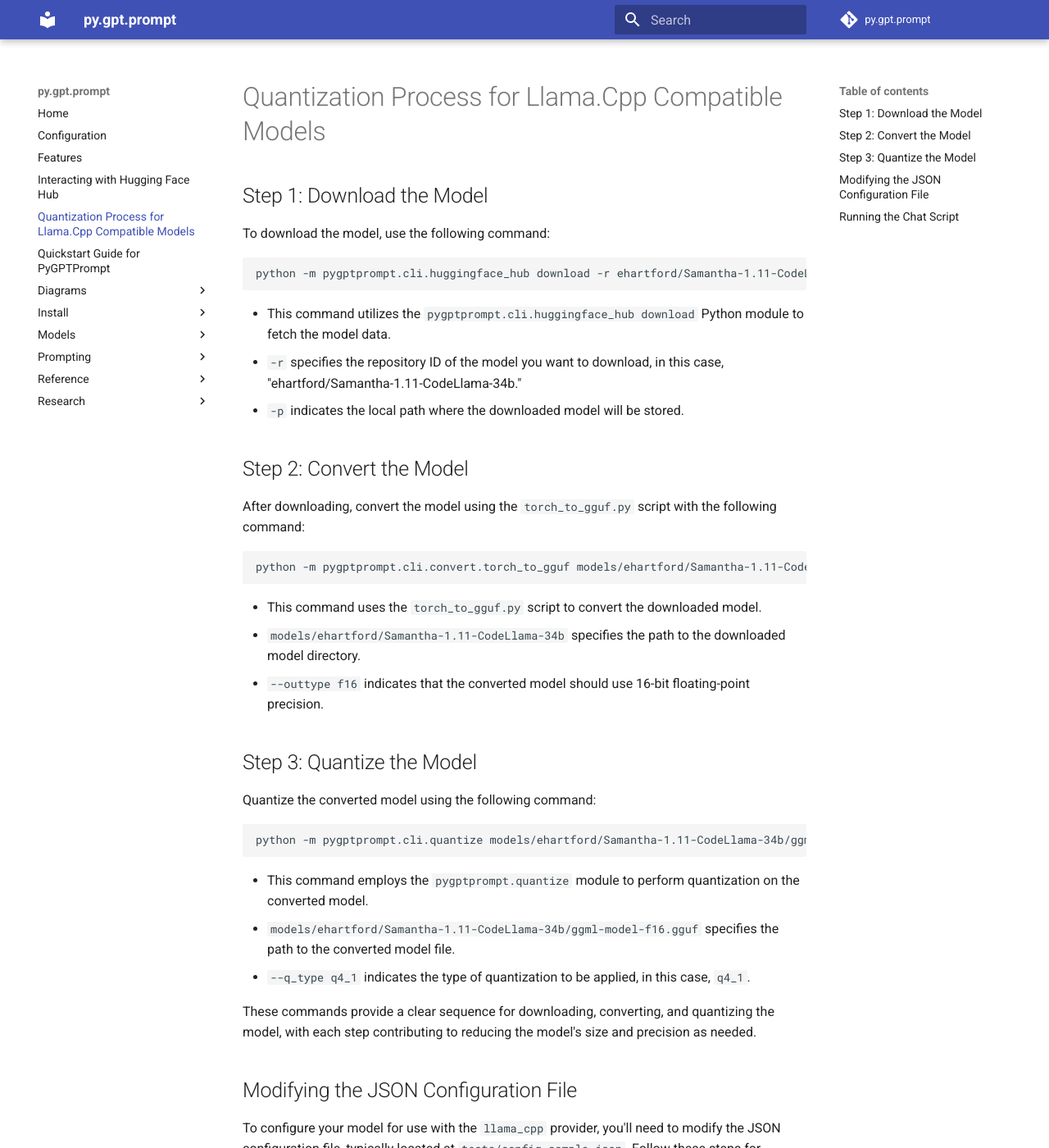
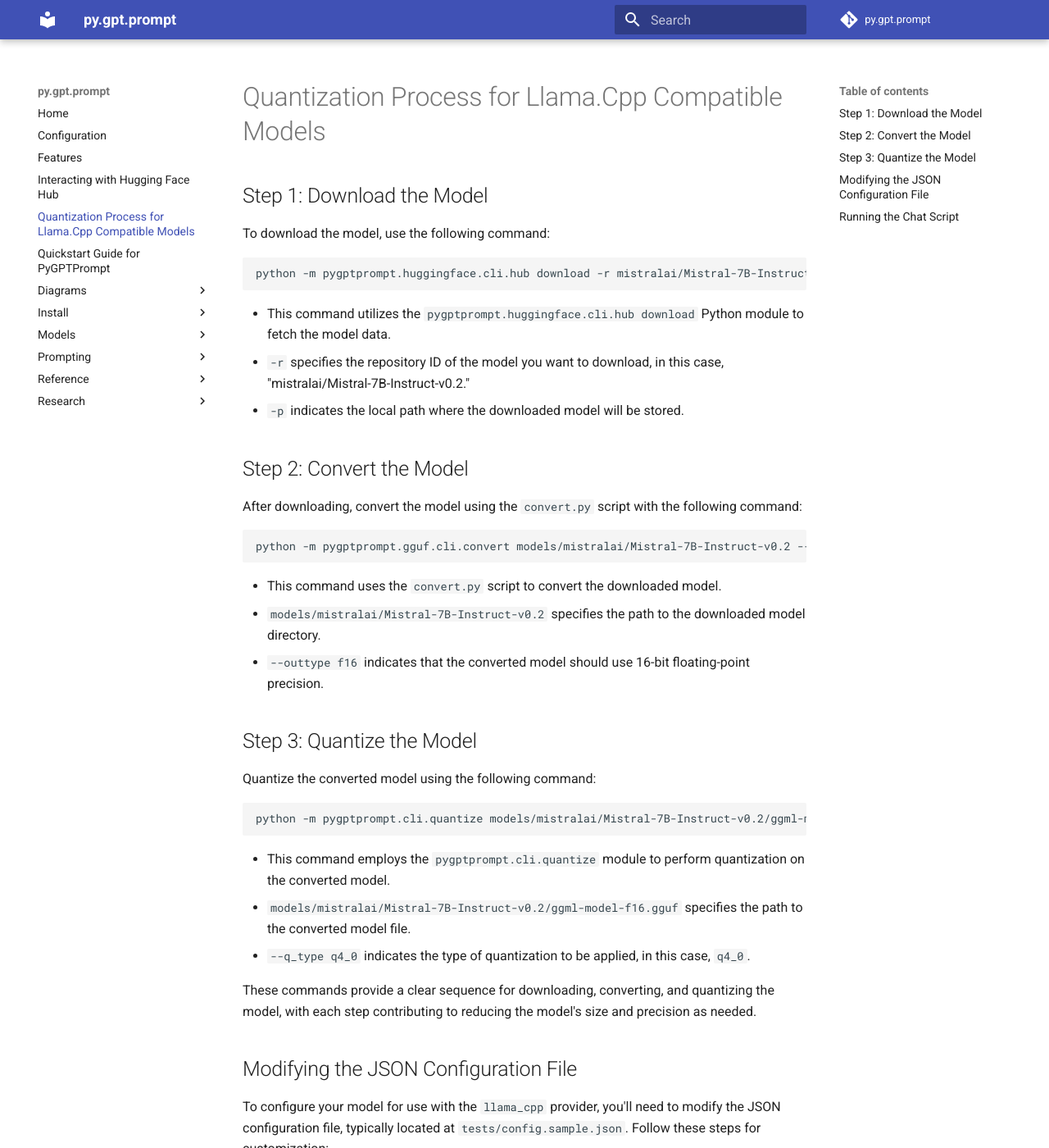
Before and after one commit to teleprint-me/py.gpt.prompt, an MkDocs documentation site: the page built from docs/quantization.md, in a window 1280 px wide and 1400 px high. Shown: the whole window at 82% size. Built offline with MkDocs 1.6.1 and Material for MkDocs 9.7.7, drawn with Linux system fonts in a browser that asks for light colours; comment, search, counter and statistics services are not loaded; some of the changed text lies outside the part shown.

Commit message:
docs: Update quantization document

````diff
--- a/docs/quantization.md
+++ b/docs/quantization.md
@@ -5,23 +5,23 @@
 To download the model, use the following command:
 
 ```sh
-python -m pygptprompt.cli.huggingface_hub download -r ehartford/Samantha-1.11-CodeLlama-34b -p models/ehartford/Samantha-1.11-CodeLlama-34b
+python -m pygptprompt.huggingface.cli.hub download -r mistralai/Mistral-7B-Instruct-v0.2 -p models/mistralai/Mistral-7B-Instruct-v0.2
 ```
 
-- This command utilizes the `pygptprompt.cli.huggingface_hub download` Python module to fetch the model data.
-- `-r` specifies the repository ID of the model you want to download, in this case, "ehartford/Samantha-1.11-CodeLlama-34b."
+- This command utilizes the `pygptprompt.huggingface.cli.hub download` Python module to fetch the model data.
+- `-r` specifies the repository ID of the model you want to download, in this case, "mistralai/Mistral-7B-Instruct-v0.2."
 - `-p` indicates the local path where the downloaded model will be stored.
 
 ## Step 2: Convert the Model
 
-After downloading, convert the model using the `torch_to_gguf.py` script with the following command:
+After downloading, convert the model using the `convert.py` script with the following command:
 
 ```sh
-python -m pygptprompt.cli.convert.torch_to_gguf models/ehartford/Samantha-1.11-CodeLlama-34b --outtype f16
+python -m pygptprompt.gguf.cli.convert models/mistralai/Mistral-7B-Instruct-v0.2 --outtype f16
 ```
 
-- This command uses the `torch_to_gguf.py` script to convert the downloaded model.
-- `models/ehartford/Samantha-1.11-CodeLlama-34b` specifies the path to the downloaded model directory.
+- This command uses the `convert.py` script to convert the downloaded model.
+- `models/mistralai/Mistral-7B-Instruct-v0.2` specifies the path to the downloaded model directory.
 - `--outtype f16` indicates that the converted model should use 16-bit floating-point precision.
 
 ## Step 3: Quantize the Model
@@ -29,15 +29,15 @@
 Quantize the converted model using the following command:
 
 ```sh
-python -m pygptprompt.cli.quantize models/ehartford/Samantha-1.11-CodeLlama-34b/ggml-model-f16.gguf --q_type q4_1
+python -m pygptprompt.cli.quantize models/mistralai/Mistral-7B-Instruct-v0.2/ggml-model-f16.gguf --q_type q4_0
 ```
 
-- This command employs the `pygptprompt.quantize` module to perform quantization
+- This command employs the `pygptprompt.cli.quantize` module to perform quantization
   on the converted model.
-- `models/ehartford/Samantha-1.11-CodeLlama-34b/ggml-model-f16.gguf` specifies
+- `models/mistralai/Mistral-7B-Instruct-v0.2/ggml-model-f16.gguf` specifies
   the path to the converted model file.
-- `--q_type q4_1` indicates the type of quantization to be applied, in this
-  case, `q4_1`.
+- `--q_type q4_0` indicates the type of quantization to be applied, in this
+  case, `q4_0`.
 
 These commands provide a clear sequence for downloading, converting, and
 quantizing the model, with each step contributing to reducing the model's size
@@ -59,12 +59,12 @@
        "model": {
          "repo_id": "teleprint-me/llama-2-7b-chat-GGUF",
          "filename": "llama-2-7b-chat.GGUF.q5_0.bin",
-         "local": "models/ehartford/Samantha-1.11-CodeLlama-34b/Samantha-1.11-CodeLlama-34b.GGUF.q4_1.bin",
+         "local": "models/mistralai/Mistral-7B-Instruct-v0.2/Mistral-7B-Instruct-v0.2.GGUF.q4_0.bin",
          // Other properties...
        },
        "system_prompt": {
          "role": "system",
-         "content": "My name is Samantha. I am a helpful assistant."
+         "content": "My name is Mistral. I am a helpful assistant."
        }
        // Other properties...
      }
@@ -107,15 +107,15 @@
 
    ```
    2023-09-12 00:06:18,161 - INFO - json.py:68 - JSON successfully loaded into memory
-   2023-09-12 00:06:18,161 - INFO - llama_cpp.py:91 - Using local model at models/ehartford/Samantha-1.11-CodeLlama-34b/Samantha-1.11-CodeLlama-34b.GGUF.q4_1.bin
+   2023-09-12 00:06:18,161 - INFO - llama_cpp.py:91 - Using local model at models/mistralai/Mistral-7B-Instruct-v0.2/Mistral-7B-Instruct-v0.2.GGUF.q4_0.bin
    system
-   My name is Samantha. I am a helpful assistant.
+   My name is Mistral. I am a helpful assistant.
 
    user
    >
    ```
 
-4. You can now start interacting with Samantha by typing your questions or
+4. You can now start interacting with Mistral by typing your questions or
    prompts after the `>` symbol. For example:
 
    ```
@@ -123,7 +123,7 @@
    > Hello! What's your name?
    ```
 
-   Samantha will respond to your questions and prompts based on the configured
+   Mistral will respond to your questions and prompts based on the configured
    model and settings.
 
 5. When you're done with the chat, remember to deactivate the virtual
````
